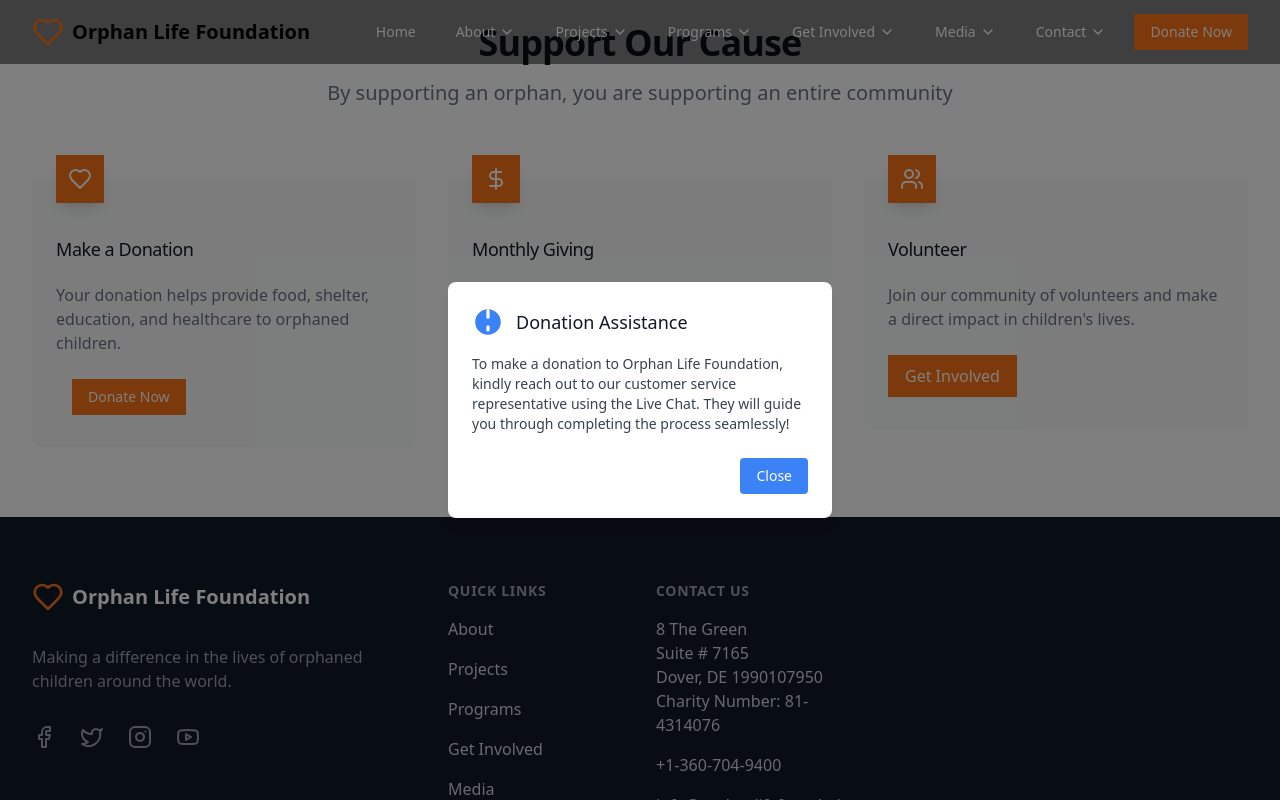
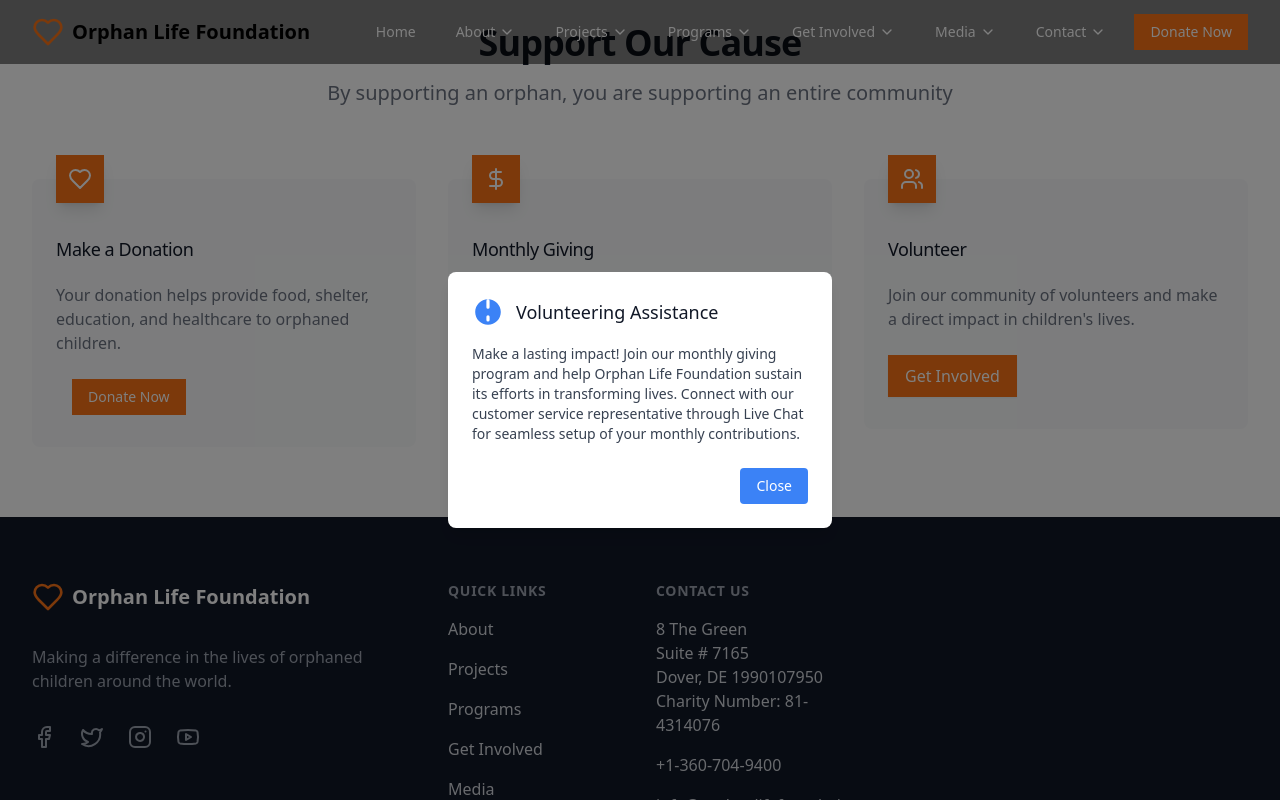
Before and after one commit to Maruhsoft/orphanlifefoundation, a React (Vite) app: page / in a window 1280 px wide. Both pictures are taken after a click on the button "Join Monthly". Shown: the part 2337-3137 px from the top of the page. Built offline with nearby package versions, Linux system fonts and the light colour scheme.

Commit message:
Update JoinMonthly.tsx

```diff
--- a/src/components/JoinMonthly.tsx
+++ b/src/components/JoinMonthly.tsx
@@ -31,13 +31,11 @@ const JoinMonthly = () => {
                 </svg>
               </div>
               <h3 className="text-lg font-medium text-gray-900">
-                Donation Assistance
+                Volunteering Assistance
               </h3>
             </div>
             <p className="mt-4 text-sm text-gray-700">
-              To make a donation to Orphan Life Foundation, kindly
-              reach out to our customer service representative using the Live Chat. They will guide
-              you through completing the process seamlessly!
+              Make a lasting impact! Join our monthly giving program and help Orphan Life Foundation sustain its efforts in transforming lives. Connect with our customer service representative through Live Chat for seamless setup of your monthly contributions.
             </p>
             <div className="mt-6 flex justify-end">
               <button
```
